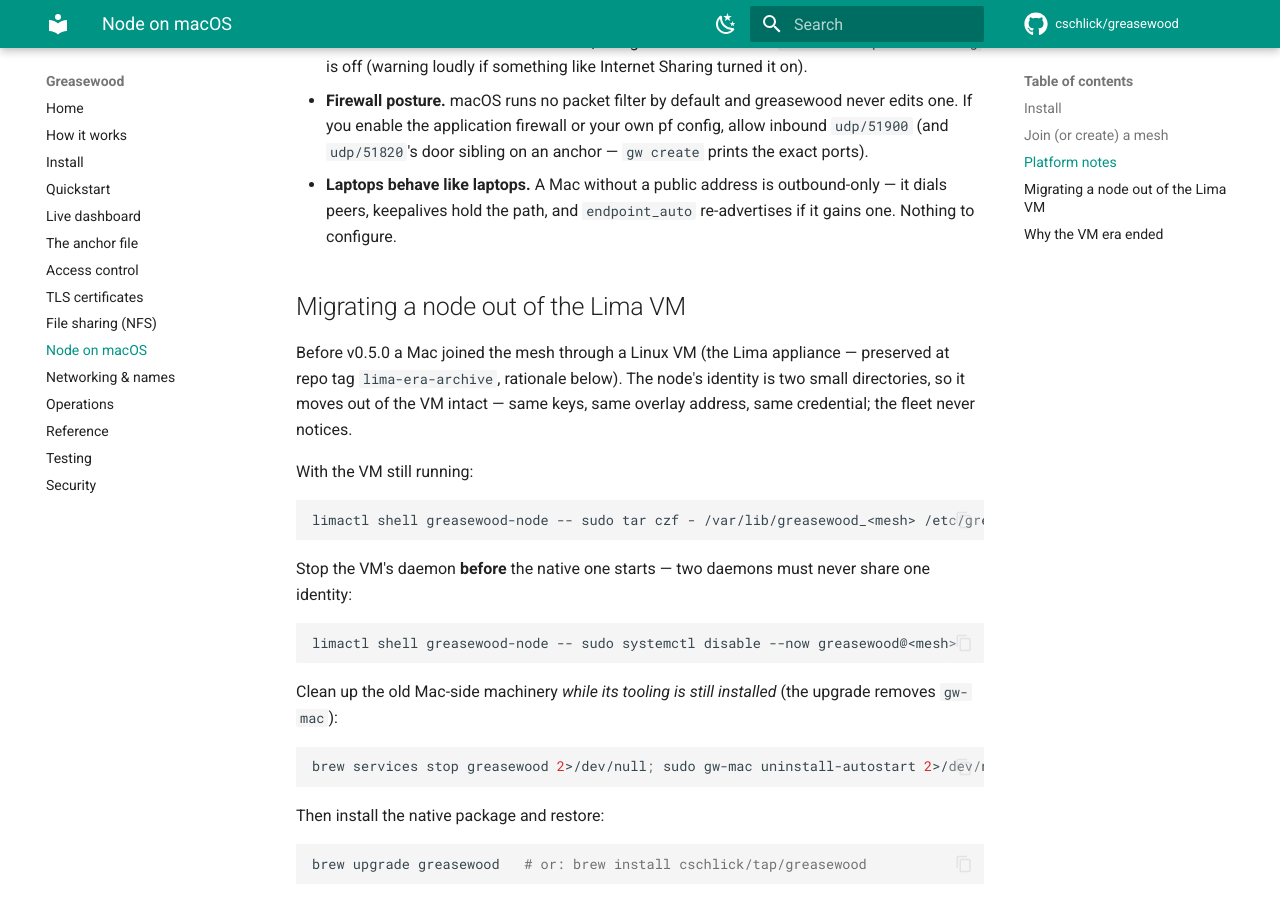
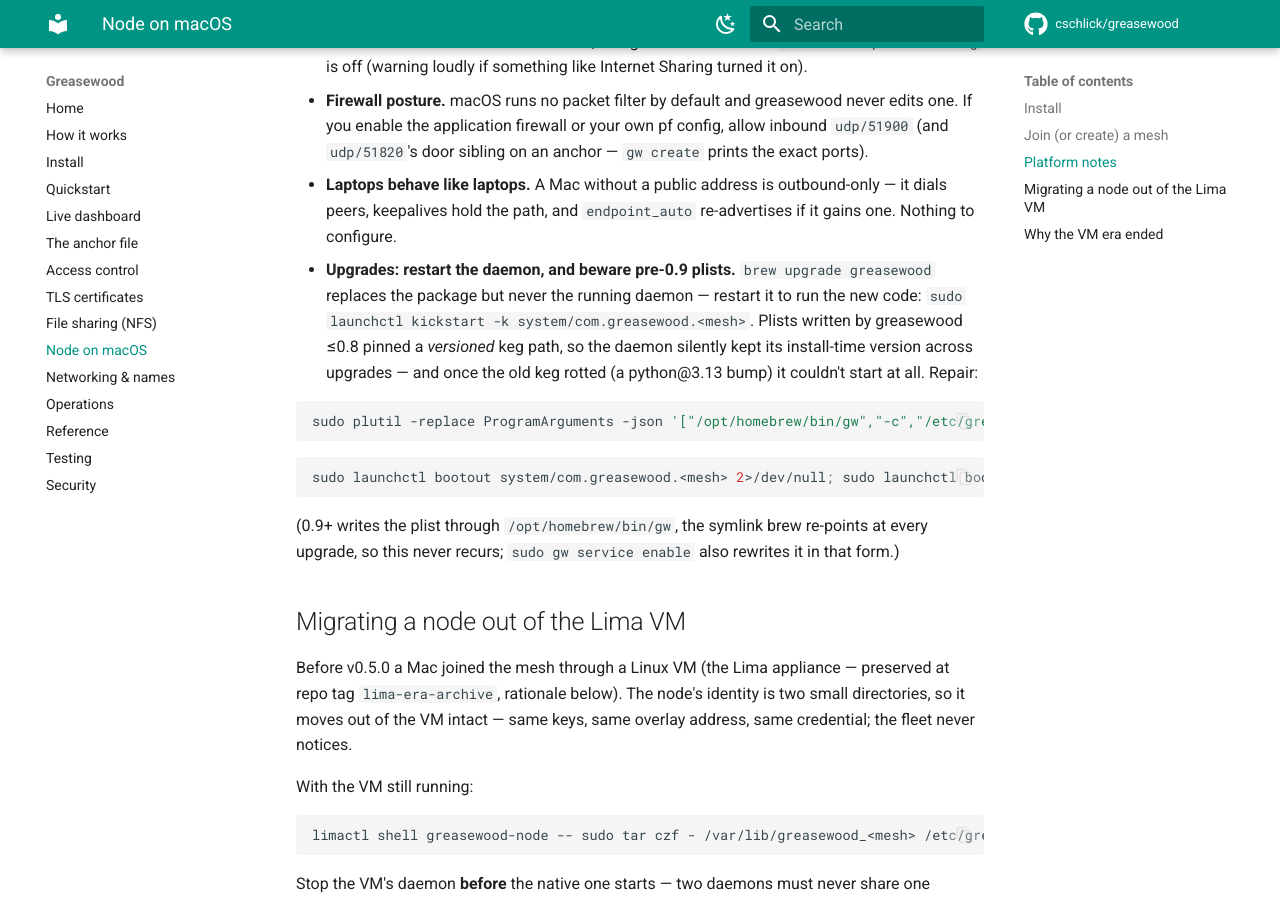
Before and after one commit to cschlick/greasewood, an MkDocs documentation site: the page built from docs/macos.md, in a window 1280 px wide and 900 px high, scrolled down 1646 px. Built offline with MkDocs 1.6.1 and Material for MkDocs 9.7.7, drawn with Linux system fonts in a browser that asks for light colours; comment, search, counter and statistics services are not loaded.

Commit message:
launchd: boot the daemon through brew's linked gw, not a keg path
Field incident, both Macs: the plist's ProgramArguments came from
sys.executable, which on a Homebrew install is the VERSIONED keg python
(.../Cellar/greasewood/0.6.0/libexec/bin/python3.13). Two failure modes,
both hit:

  1. brew upgrade replaces the package but the plist still names the old
     keg — the daemon silently keeps running the install-time release
     forever. One Mac sat on 0.6 across two releases while gw --version
     said 0.8.0, visible only as a stale version column in gw watch.
  2. When the old keg rots — here a python@3.13 bump removed the 0.6.0
     keg's libexec/bin/python3.13 — KeepAlive has nothing to exec, and
     the next daemon stop is permanent. The Mac dropped off the mesh.

The interpreter-over-wrapper rationale (the absolute interpreter
survives a moved/regenerated wrapper) is right for pipx, where the venv
path is stable across reinstalls and the bin link is the flimsy part —
and exactly backwards for brew, where <prefix>/bin/gw is the one path
relinked at every upgrade and the keg is the moving part. On a keg
install the plist now launches through the linked gw, falling back to
interpreter form when no link exists (mid-upgrade, brew unlink).
refresh_launchd_plists heals installed plists to the same form.

docs/macos.md gains the two-command repair for plists written by <=0.9
daemons, and the reminder that brew upgrade never restarts the daemon.

````diff
--- a/docs/macos.md
+++ b/docs/macos.md
@@ -79,6 +79,24 @@ no per-port relays. The Mac *is* the node.
 - **Laptops behave like laptops.** A Mac without a public address is
   outbound-only — it dials peers, keepalives hold the path, and
   `endpoint_auto` re-advertises if it gains one. Nothing to configure.
+- **Upgrades: restart the daemon, and beware pre-0.9 plists.** `brew upgrade
+  greasewood` replaces the package but never the running daemon — restart it
+  to run the new code: `sudo launchctl kickstart -k system/com.greasewood.<mesh>`.
+  Plists written by greasewood ≤0.8 pinned a *versioned* keg path, so the
+  daemon silently kept its install-time version across upgrades — and once
+  the old keg rotted (a python@3.13 bump) it couldn't start at all. Repair:
+
+  ```bash
+  sudo plutil -replace ProgramArguments -json '["/opt/homebrew/bin/gw","-c","/etc/greasewood_<mesh>.toml","run"]' /Library/LaunchDaemons/com.greasewood.<mesh>.plist
+  ```
+
+  ```bash
+  sudo launchctl bootout system/com.greasewood.<mesh> 2>/dev/null; sudo launchctl bootstrap system /Library/LaunchDaemons/com.greasewood.<mesh>.plist
+  ```
+
+  (0.9+ writes the plist through `/opt/homebrew/bin/gw`, the symlink brew
+  re-points at every upgrade, so this never recurs; `sudo gw service enable`
+  also rewrites it in that form.)
 
 ## Migrating a node out of the Lima VM
 
````
Also changed, not shown: CHANGELOG.md (+17 -0 lines), 2 other files.
